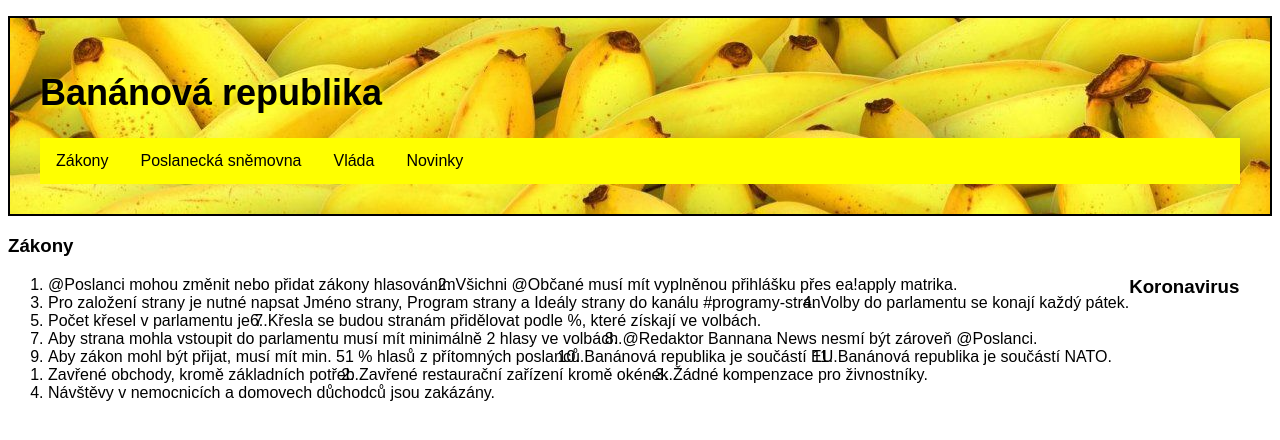
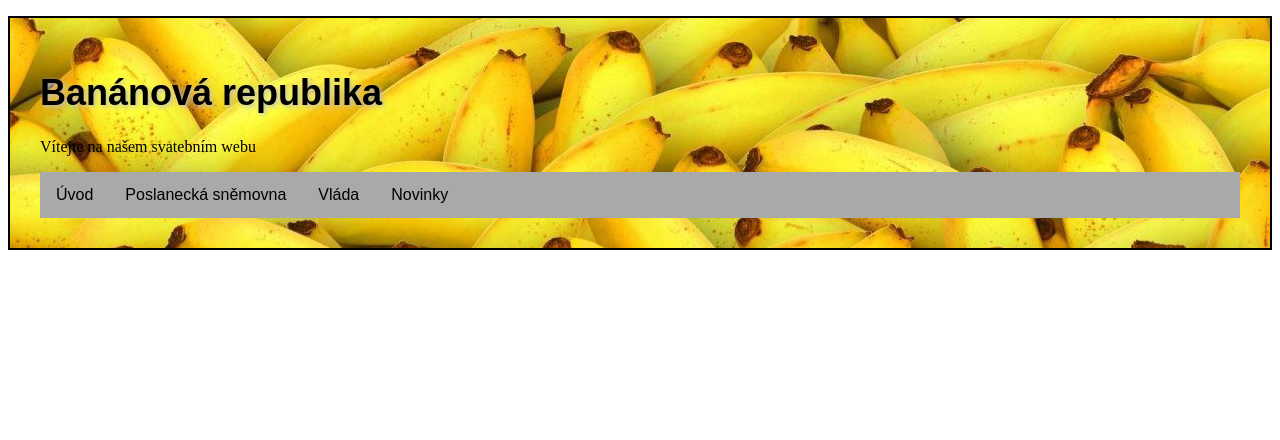
Before and after one commit to Vojtig/svatebni-web, a plain HTML site: page index.html in a window 1280 px wide. Drawn offline with Linux system fonts and the light colour scheme.

Commit message:
Úprava z banánu do svatby

```diff
--- a/index.html
+++ b/index.html
@@ -6,12 +6,12 @@
     <meta charset="UTF-8">
     <meta http-equiv="X-UA-Compatible" content="IE=edge">
     <meta name="viewport" content="width=device-width, initial-scale=1.0">
-    <title>&#127820; Banánová republika &#127820;</title>
+    <title>Svatba Kateřina & Vojtěch</title>
     <link rel="stylesheet" href="main.css">
-    <div id="Banan">
-    <h1>Banánová republika</h1>
+    <div id="uvod">
+    <h1>Banánová republika</h1><p>Vítejte na našem svatebním webu</p>
     <ul>
-        <li><a href="index.html">Zákony</a></li>
+        <li><a href="index.html">Úvod</a></li>
         <li><a href="PS.html">Poslanecká sněmovna</a></li>
         <li><a href="vlada.html">Vláda</a></li>
         <li><a href="novinky.html">Novinky</a></li>
@@ -20,30 +20,7 @@
 </head>
 </p>
 <body>
-<p><h3>Zákony</h3>
-    <ol>
-        <li>@Poslanci mohou změnit nebo přidat zákony hlasováním</li>
-        <li>Všichni @Občané musí mít vyplněnou přihlášku přes ea!apply matrika.</li>
-        <li>Pro založení strany je nutné napsat Jméno strany, Program strany a Ideály strany do kanálu #programy-stran</li>
-        <li>Volby do parlamentu se konají každý pátek.</li>
-        <li>Počet křesel v parlamentu je 7.</li>
-        <li>Křesla se budou stranám přidělovat podle %, které získají ve volbách.</li>
-        <li>Aby strana mohla vstoupit do parlamentu musí mít minimálně 2 hlasy ve volbách.</li>
-        <li>@Redaktor Bannana News nesmí být zároveň @Poslanci.</li>
-        <li>Aby zákon mohl být přijat, musí mít min. 51 % hlasů z přítomných poslanců.</li>
-        <li>Banánová republika je součástí EU.</li>
-        <li>Banánová republika je součástí NATO.</li>
-    </ol>
-</p>
-<p>
-<h3>Koronavirus</h3>
-    <ol>
-        <li>Zavřené obchody, kromě základních potřeb.</li>
-        <li>Zavřené restaurační zařízení kromě okének.</li>
-        <li>Žádné kompenzace pro živnostníky.</li>
-        <li>Návštěvy v nemocnicích a domovech důchodců jsou zakázány.</li>
-    </ol>
-</p>
+
 </body>
 <script src="app.js"></script>
 <footer onload=display_ct();>
--- a/main.css
+++ b/main.css
@@ -1,7 +1,7 @@
 h1 {
     font-family: Arial, Helvetica, sans-serif;
     font-size: 36px;
-    text-shadow: 2px 2px 5px yellow;
+    text-shadow: 2px 2px 5px silver;
 }
 h3 {
     font-family: Arial, Helvetica, sans-serif;
@@ -16,7 +16,7 @@ ul {
   margin: 0;
   padding: 0;
   overflow: hidden;
-  background-color: yellow;
+  background-color: darkgray;
 }
 li {
   float: left;
@@ -32,7 +32,7 @@ li a:hover {
   color: white;
   background-color: black;
 }
-  #Banan {
+  #uvod {
     border: 2px solid black;
     background-image: url("Assets/BG.jpg");
     padding: 30px;
```
Also changed, not shown: PS.html (+1 -1 lines), novinky.html (+1 -1 lines), vlada.html (+1 -1 lines).
